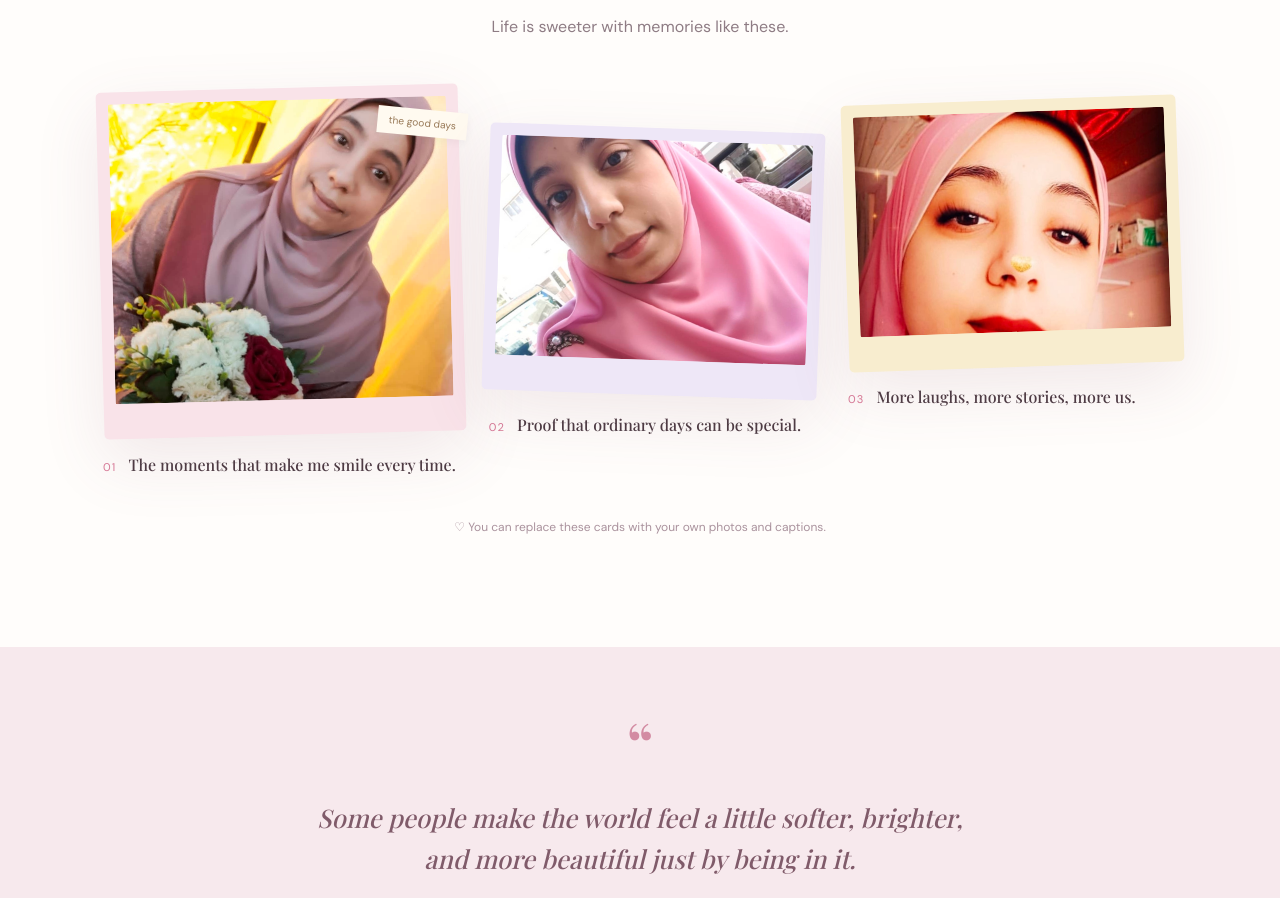
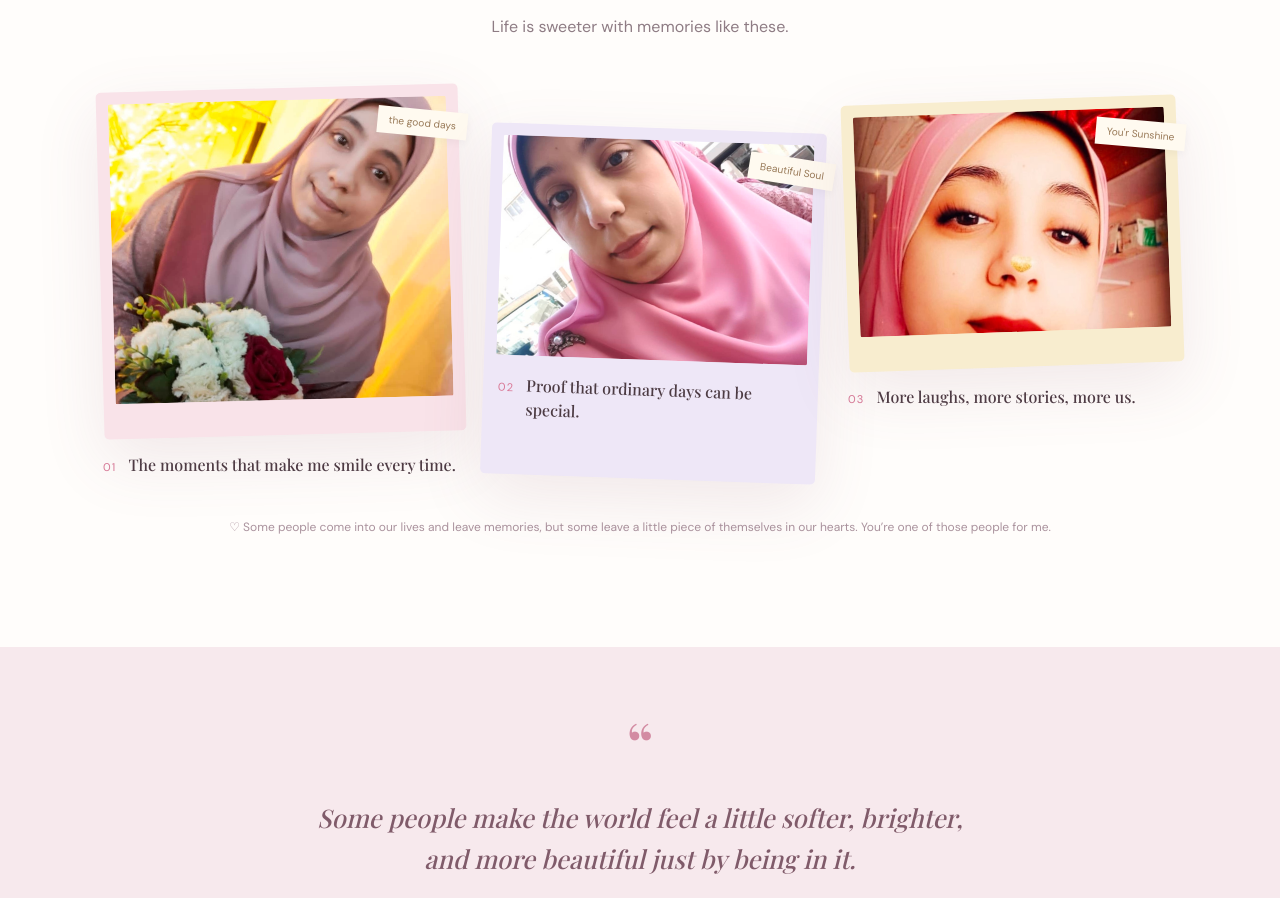
Before and after one commit to dr-saraelsharkawy/lolo, a plain HTML site: page index.html in a window 1280 px wide. Shown: the part 1025-1923 px from the top of the page. Drawn offline with nearby package versions, Linux system fonts and the light colour scheme; a web font is replaced by a local one.

Commit message:
Update index.html

```diff
--- a/index.html
+++ b/index.html
@@ -65,6 +65,7 @@
           <div class="photo-frame photo-lilac">
             <img src="memory-2.jpg" alt="Replace with another friendship photo" onerror="this.style.display='none'; this.nextElementSibling.style.display='flex';">
             <div class="photo-placeholder"><span>✿</span><b>A happy little memory</b><small>Add memory-2.jpg</small></div>
+            <span class="photo-sticker">Beautiful Soul</span
           </div>
           <div class="memory-caption"><span>02</span><p>Proof that ordinary days can be special.</p></div>
         </article>
@@ -72,11 +73,12 @@
           <div class="photo-frame photo-yellow">
             <img src="memory-3.jpg" alt="Replace with a funny or meaningful photo" onerror="this.style.display='none'; this.nextElementSibling.style.display='flex';">
             <div class="photo-placeholder"><span>☼</span><b>One for the scrapbook</b><small>Add memory-3.jpg</small></div>
+            <span class="photo-sticker">You'r Sunshine</span>
           </div>
           <div class="memory-caption"><span>03</span><p>More laughs, more stories, more us.</p></div>
         </article>
       </div>
-      <p class="edit-tip">♡ You can replace these cards with your own photos and captions.</p>
+      <p class="edit-tip">♡ Some people come into our lives and leave memories, but some leave a little piece of themselves in our hearts. You’re one of those people for me.</p>
     </section>
 
     <section class="quote-section">
```
